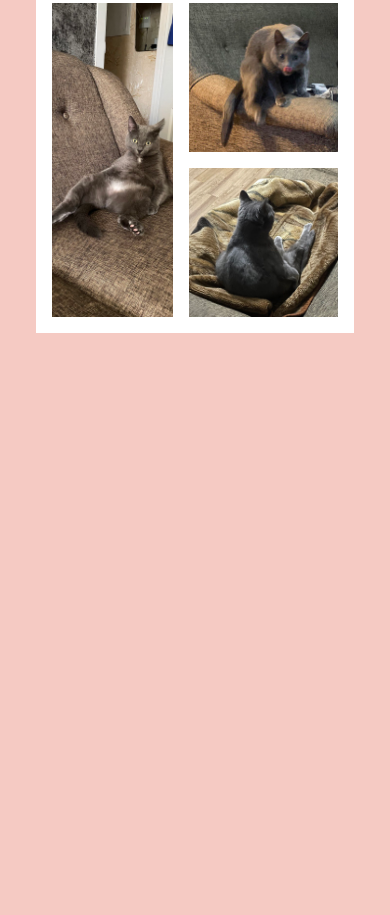
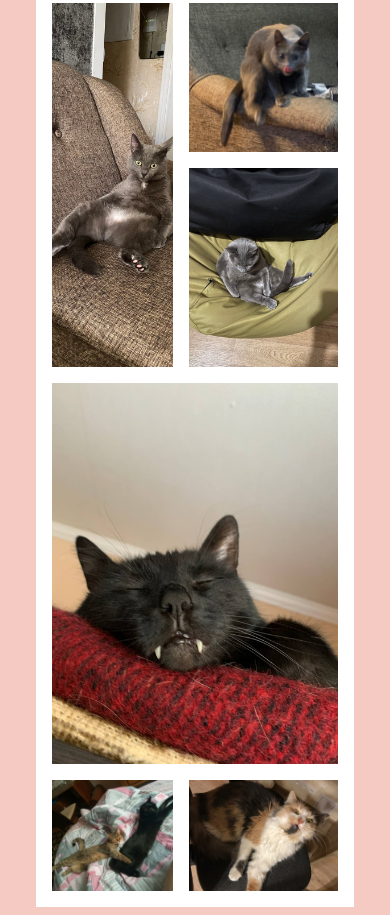
Before and after one commit to Rivenrem/mycv, a plain HTML site: page index.html in a window 390 px wide. Shown: the part 3393-4308 px from the top of the page. Before the commit the page ends 3734 px from the top, so only its background shows below. Drawn offline with Linux system fonts and the light colour scheme; files whose address does not match are found by name.

Commit message:
fix: change hover animation in header and lists

```diff
--- a/index.css
+++ b/index.css
@@ -84,7 +84,8 @@ body {
 }
 
 .header__contacts-icon:hover {
-  width: 3.5rem;
+  scale: 1.2;
+  transition: scale 0.1s ease-in-out;
 }
 
 .content {
@@ -188,6 +189,13 @@ body {
   padding: 0;
 }
 
+.capabilities__hobbies li:hover,
+.capabilities__skills li:hover {
+  background-color: var(--background-color);
+  scale: 1.2;
+  transition: scale 0.1s ease-in-out;
+}
+
 .capabilities__hobbies li,
 .capabilities__skills li {
   padding: 0.5rem;
@@ -221,7 +229,9 @@ body {
   grid-template-areas:
     "a d e"
     "a c e"
-    "b b f";
+    "b b f"
+    "i i i"
+    "g h h";
   grid-gap: 1rem;
 }
 
@@ -259,6 +269,18 @@ body {
   grid-area: f;
 }
 
+.cats-gallery__cat--7 {
+  grid-area: g;
+}
+
+.cats-gallery__cat--8 {
+  grid-area: h;
+}
+
+.cats-gallery__cat--9 {
+  grid-area: i;
+}
+
 @media (max-width: 50rem) {
   .header__burger-menu {
     display: block;
@@ -294,6 +316,8 @@ body {
       "a d"
       "a c"
       "e b"
-      "e f";
+      "e f"
+      "g g"
+      "h i";
   }
 }
--- a/index.html
+++ b/index.html
@@ -203,9 +203,24 @@
           class="cats-gallery__cat--5"
         />
         <img
-          src="./src/img/photo_2023-01-12 22.15.07.jpeg"
+          src="./src/img/photo_2023-01-15 15.26.49.jpeg"
           alt="cat"
           class="cats-gallery__cat--6"
+        />
+        <img
+          src="./src/img/photo_2023-01-15 15.31.29.jpeg"
+          alt="cat"
+          class="cats-gallery__cat--7"
+        />
+        <img
+          src="./src/img/photo_2023-01-15 15.35.33.jpeg"
+          alt="cat"
+          class="cats-gallery__cat--8"
+        />
+        <img
+          src="./src/img/photo_2023-01-15 15.36.03.jpeg"
+          alt="cat"
+          class="cats-gallery__cat--9"
         />
       </section>
     </main>
```
Also changed, not shown: src/img/photo_2023-01-12 22.15.07.jpeg (deleted), src/img/photo_2023-01-15 15.26.49.jpeg (added), src/img/photo_2023-01-15 15.31.29.jpeg (added), src/img/photo_2023-01-15 15.35.33.jpeg (added), src/img/photo_2023-01-15 15.36.03.jpeg (added).
